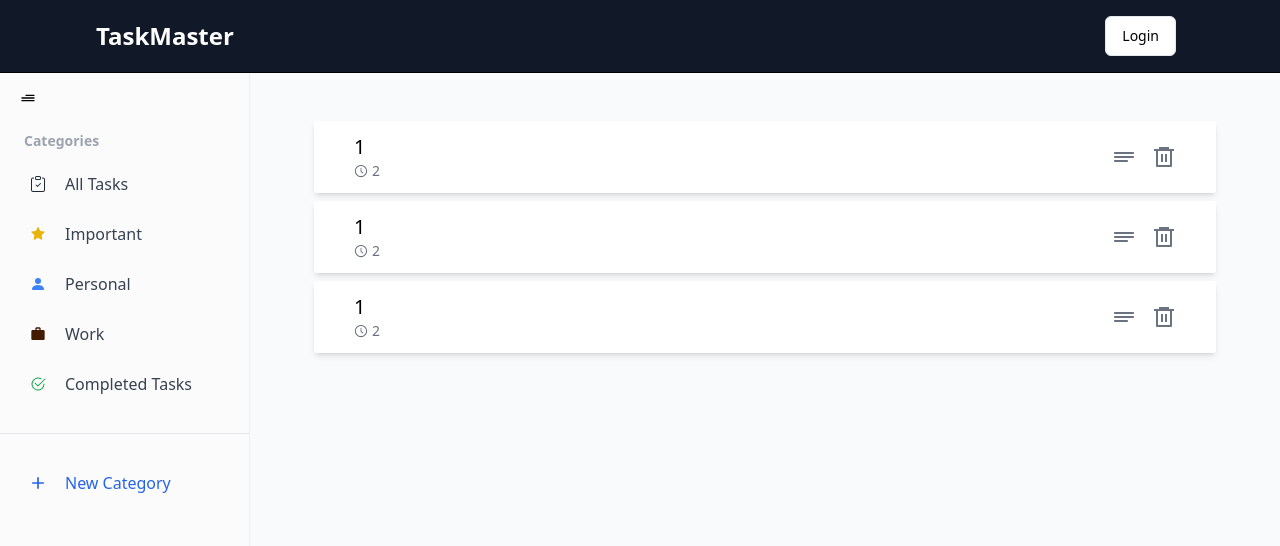
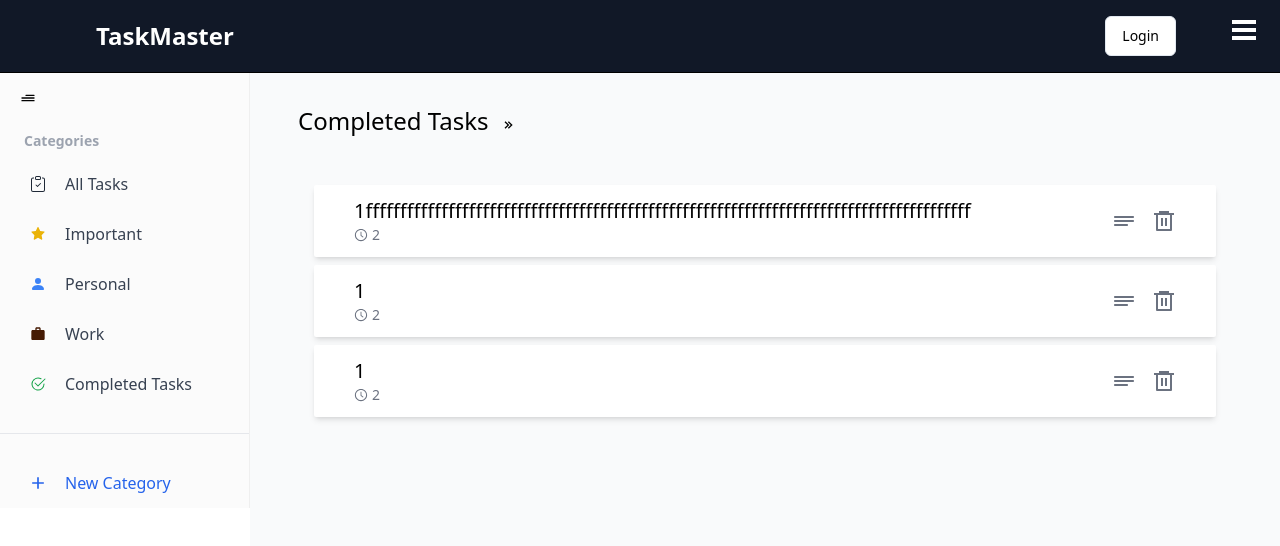
Before and after one commit to RaufunNazin/TaskMaster, a React (Vite) app in the folder frontend/: page /completed in a window 1280 px wide. Shown: the top 546 px of the page. Built offline with nearby package versions, Linux system fonts and the light colour scheme.

Commit message:
create sidebar

```diff
--- a/frontend/src/App.jsx
+++ b/frontend/src/App.jsx
@@ -4,9 +4,17 @@ import Login from "./Login";
 import Register from "./Register";
 import Todo from "./Todo";
 import Completed from "./Completed";
+import Sidebar from "./components/SideBar";
 function App() {
   return (
+    <div className="App font-body" id="outer-container">
+      <div id="page-wrap">
         <BrowserRouter>
+          <Sidebar
+            id="sidebar"
+            pageWrapId={"page-wrap"}
+            outerContainerId={"outer-container"}
+          />
           <Routes>
             <Route path="/">
               <Route index element={<Todo />} />
@@ -17,6 +25,8 @@ function App() {
             </Route>
           </Routes>
         </BrowserRouter>
+      </div>
+    </div>
   );
 }
 
--- a/frontend/src/Completed.jsx
+++ b/frontend/src/Completed.jsx
@@ -18,10 +18,11 @@ import {
 } from "./ui/alert-dialog";
 import SidePanel from "./components/SidePanel";
 import { useState } from "react";
+import { BiChevronsRight } from "react-icons/bi";
 
 const Completed = () => {
   const [completed, setCompleted] = useState([
-    { title: "1", date: "2" },
+    { title: "1ffffffffffffffffffffffffffffffffffffffffffffffffffffffffffffffffffffffffffffffffffffffff", date: "2" },
     { title: "1", date: "2" },
     { title: "1", date: "2" },
   ]);
@@ -51,7 +52,12 @@ const Completed = () => {
       <Navbar />
       <div className="flex flex-1">
         <SidePanel />
-        <div className="lg:grid lg:grid-cols-1 lg:gap-x-24 pt-8 px-12 bg-gray-50 flex-1 hidden">
+        <div className="flex flex-col w-full">
+          <div className="bg-gray-50 pt-8 px-12 flex gap-x-2 items-center">
+            <p className="text-2xl">Completed Tasks</p>
+            <BiChevronsRight className="text-2xl pt-2"/>
+          </div>
+          <div className="lg:grid lg:grid-cols-1 lg:gap-x-24 pt-4 lg:pt-8 px-2 lg:px-12 bg-gray-50 flex-1">
             <div className="flex flex-col gap-y-2 p-4">
               {completed?.length > 0 ? (
                 completed?.map((item, i) => {
@@ -60,10 +66,10 @@ const Completed = () => {
                       type="button"
                       key={i}
                       draggable="true"
-                    className="shadow-md py-3 rounded-sm bg-white px-10 flex justify-between items-center"
+                      className="shadow-md py-3 rounded-sm bg-white px-4 lg:px-10 flex justify-between items-center"
                     >
                       <div>
-                      <div className="text-xl text-left">{item.title}</div>
+                        <p className="text-sm lg:text-xl text-left">{item.title}</p>
                         <div className="text-sm text-gray-500 flex items-center gap-x-1">
                           <AiOutlineClockCircle />
                           {item.date && item.date}
@@ -71,12 +77,12 @@ const Completed = () => {
                       </div>
                       <div className="flex gap-x-4 text-gray-500">
                         <button>
-                        <CgDetailsMore className="text-2xl hover:text-blue-600" />
+                          <CgDetailsMore className="text-md lg:text-2xl hover:text-blue-600" />
                         </button>
                         <AlertDialog>
                           <AlertDialogTrigger asChild>
                             <button type="button">
-                            <RiDeleteBin6Line className="text-2xl hover:text-red-800" />
+                              <RiDeleteBin6Line className="text-md lg:text-2xl hover:text-red-800" />
                             </button>
                           </AlertDialogTrigger>
                           <AlertDialogContent>
@@ -113,6 +119,7 @@ const Completed = () => {
           </div>
         </div>
       </div>
+    </div>
   );
 };
 
--- /dev/null
+++ b/frontend/src/components/SideBar.jsx
@@ -0,0 +1,165 @@
+/* eslint-disable no-unused-vars */
+import React from "react";
+import { slide as Menu } from "react-burger-menu";
+import { Link, useLocation, useNavigate } from "react-router-dom";
+import "./Sidebar.css";
+import { useState, useEffect } from "react";
+// import { useNavigate } from 'react-router-dom';
+import {
+  Dialog,
+  DialogContent,
+  DialogDescription,
+  DialogFooter,
+  DialogHeader,
+  DialogTitle,
+  DialogTrigger,
+} from "../ui/dialog";
+import { Input } from "../ui/input";
+import { Label } from "../ui/label";
+import { Button } from "../ui/button";
+import { AiFillStar } from "react-icons/ai";
+import { BsFillPersonFill, BsClipboardCheck } from "react-icons/bs";
+import { BsCheck2Circle } from "react-icons/bs";
+import { GiPin } from "react-icons/gi";
+import { MdWork, MdOutlineAdd } from "react-icons/md";
+
+const Sidebar = () => {
+  const navigate = useNavigate();
+  const [isOpen, setOpen] = useState(false);
+  const [categoryTitle, setCategoryTitle] = useState("");
+  const [openDialog, setOpenDialog] = useState(false);
+  const [categories, setCategories] = useState([
+    {
+      id: 1,
+      title: "All Tasks",
+      icon: (
+        <BsClipboardCheck className="inline mr-2 text-gray-800 text-xl pb-0.5" />
+      ),
+      path: "/",
+    },
+    {
+      id: 2,
+      title: "Important",
+      icon: (
+        <AiFillStar className="inline mr-2 text-yellow-500 text-xl pb-0.5" />
+      ),
+      path: "/important",
+    },
+    {
+      id: 3,
+      title: "Personal",
+      icon: (
+        <BsFillPersonFill className="inline mr-2 text-blue-500 text-xl pb-0.5" />
+      ),
+      path: "/personal",
+    },
+    {
+      id: 4,
+      title: "Work",
+      icon: <MdWork className="inline mr-2 text-amber-950 text-xl pb-0.5" />,
+      path: "/work",
+    },
+  ]);
+
+  const handleIsOpen = () => {
+    setOpen(!isOpen);
+  };
+
+  const closeSideBar = () => {
+    setOpen(false);
+  };
+
+  const createCategory = () => {
+    // You can provide your own icon for the new category.
+    const newCategory = {
+      title: categoryTitle,
+      icon: <GiPin className="text-red-700" />,
+    };
+
+    // Add the new category to the state.
+    setCategories([...categories, newCategory]);
+  };
+
+  return (
+    <div
+      className={`${
+        location.pathname === "/register" ||
+        location.pathname === "/login" ||
+        location.pathname === "*"
+          ? "hideButton"
+          : ""
+      }`}
+    >
+      <Menu right isOpen={isOpen} onOpen={handleIsOpen} onClose={handleIsOpen}>
+        {categories.map((category) => {
+          return (
+            <div key={category.id} onClick={closeSideBar}>
+              {category.icon}
+              <Link
+                to={category.path}
+                className="menu-item font-medium text-gray-700"
+              >
+                {category.title}
+              </Link>
+            </div>
+          );
+        })}
+        <div onClick={closeSideBar}>
+          <BsCheck2Circle className="inline mr-2 text-green-600 text-xl pb-0.5" />
+          <Link to="/completed" className="menu-item font-medium text-gray-700">
+            Completed Tasks
+          </Link>
+        </div>
+        <hr className="my-6" />
+        <Dialog open={openDialog} onOpenChange={() => setOpenDialog(true)}>
+          <DialogTrigger asChild>
+            <div onClick={closeSideBar}>
+              <MdOutlineAdd className="inline mr-2 text-blue-600 text-xl pb-0.5" />
+              <Link
+                to="/completed"
+                className="menu-item font-medium text-blue-600"
+              >
+                New Category
+              </Link>
+            </div>
+          </DialogTrigger>
+          <DialogContent className="sm:max-w-[425px]">
+            <DialogHeader>
+              <DialogTitle>Create New Category</DialogTitle>
+              <DialogDescription>
+                To better organize your tasks, create categories according to
+                your preferences.
+              </DialogDescription>
+            </DialogHeader>
+            <div className="grid gap-4 py-4">
+              <div className="grid grid-cols-4 items-center gap-4">
+                <Label htmlFor="title" className="text-right">
+                  Title
+                </Label>
+                <Input
+                  id="title"
+                  placeholder="Friends and Families"
+                  className="col-span-3"
+                  onChange={(e) => setCategoryTitle(e.target.value)}
+                />
+              </div>
+            </div>
+            <DialogFooter>
+              <Button
+                type="button"
+                onClick={() => {
+                  setOpenDialog(false);
+                  createCategory();
+                }}
+              >
+                Create
+              </Button>
+            </DialogFooter>
+          </DialogContent>
+        </Dialog>
+      </Menu>
+    </div>
+  );
+};
+
+export default Sidebar;
--- a/frontend/src/components/SidePanel.jsx
+++ b/frontend/src/components/SidePanel.jsx
@@ -28,18 +28,22 @@ const SidePanel = () => {
     {
       title: "All Tasks",
       icon: <BsClipboardCheck className="text-gray-800" />,
+      path: "/"
     },
     {
       title: "Important",
       icon: <AiFillStar className="text-yellow-500" />,
+      path: "/important"
     },
     {
       title: "Personal",
       icon: <BsFillPersonFill className="text-blue-500" />,
+      path: "/personal"
     },
     {
       title: "Work",
       icon: <MdWork className="text-amber-950" />,
+      path: "/work"
     },
   ]);
 
@@ -55,6 +59,7 @@ const SidePanel = () => {
   };
 
   return (
+    <div className="hidden lg:block">
       <Sidebar collapsed={collapsed}>
         <Menu>
           <MenuItem>
@@ -85,9 +90,9 @@ const SidePanel = () => {
             categories.map((category, i) => {
               return (
                 <MenuItem key={i} icon={category.icon}>
-                <span className="font-medium text-gray-700">
+                  <Link to={category.path} className="font-medium text-gray-700">
                     {category.title}
-                </span>
+                  </Link>
                 </MenuItem>
               );
             })}
@@ -99,7 +104,9 @@ const SidePanel = () => {
           <hr className="my-6" />
           <Dialog open={openDialog} onOpenChange={() => setOpenDialog(true)}>
             <DialogTrigger asChild>
-            <MenuItem icon={<MdOutlineAdd className="text-blue-600 text-xl" />}>
+              <MenuItem
+                icon={<MdOutlineAdd className="text-blue-600 text-xl" />}
+              >
                 <span className="font-normal text-blue-600 cursor-pointer">
                   New Category
                 </span>
@@ -141,6 +148,7 @@ const SidePanel = () => {
           </Dialog>
         </Menu>
       </Sidebar>
+    </div>
   );
 };
 
--- /dev/null
+++ b/frontend/src/components/Sidebar.css
@@ -0,0 +1,83 @@
+.hideButton {
+  display: none !important;
+}
+
+/* Position and sizing of burger button */
+.bm-burger-button {
+  position: fixed;
+  width: 1.5rem;
+  height: 1.25rem;
+  right: 24px;
+  top: 20px;
+}
+
+/* Color/shape of burger icon bars */
+.bm-burger-bars {
+  background: white;
+}
+
+/* Color/shape of burger icon bars on hover*/
+.bm-burger-bars-hover {
+  background: white;
+}
+
+/* Position and sizing of clickable cross button */
+.bm-cross-button {
+  left: 20px;
+  height: 24px;
+  width: 24px;
+}
+
+/* Color/shape of close button cross */
+.bm-cross {
+  background: rgb(36, 36, 36);
+}
+
+/*
+    Sidebar wrapper styles
+    Note: Beware of modifying this element as it can break the animations - you should not need to touch it in most cases
+    */
+.bm-menu-wrap {
+  position: fixed;
+  height: 100%;
+}
+
+/* General sidebar styles */
+.bm-menu {
+  /* background: rgb(17, 24, 39, 1); */
+  background: whitesmoke;
+  padding: 50px 30px 0;
+  font-size: 1.15em;
+  width: screen/4;
+}
+
+/* Morph shape necessary with bubble or elastic */
+.bm-morph-shape {
+  fill: #373a47;
+}
+
+/* Wrapper for item list */
+.bm-item-list {
+  color: #ffffff;
+  padding: 0.8em;
+}
+
+/* Individual item */
+.bm-item {
+  display: inline-block;
+  line-height: 3em;
+  color: #e0e0e0;
+  margin-bottom: 10px;
+  text-align: left;
+  text-decoration: none;
+  transition: color 0.2s;
+}
+
+.bm-item:hover {
+  color: #ffffff;
+}
+
+/* Styling of overlay */
+.bm-overlay {
+  background: rgba(0, 0, 0, 0.3);
+}
```
Lines whose indentation alone changed are shown as unchanged.
